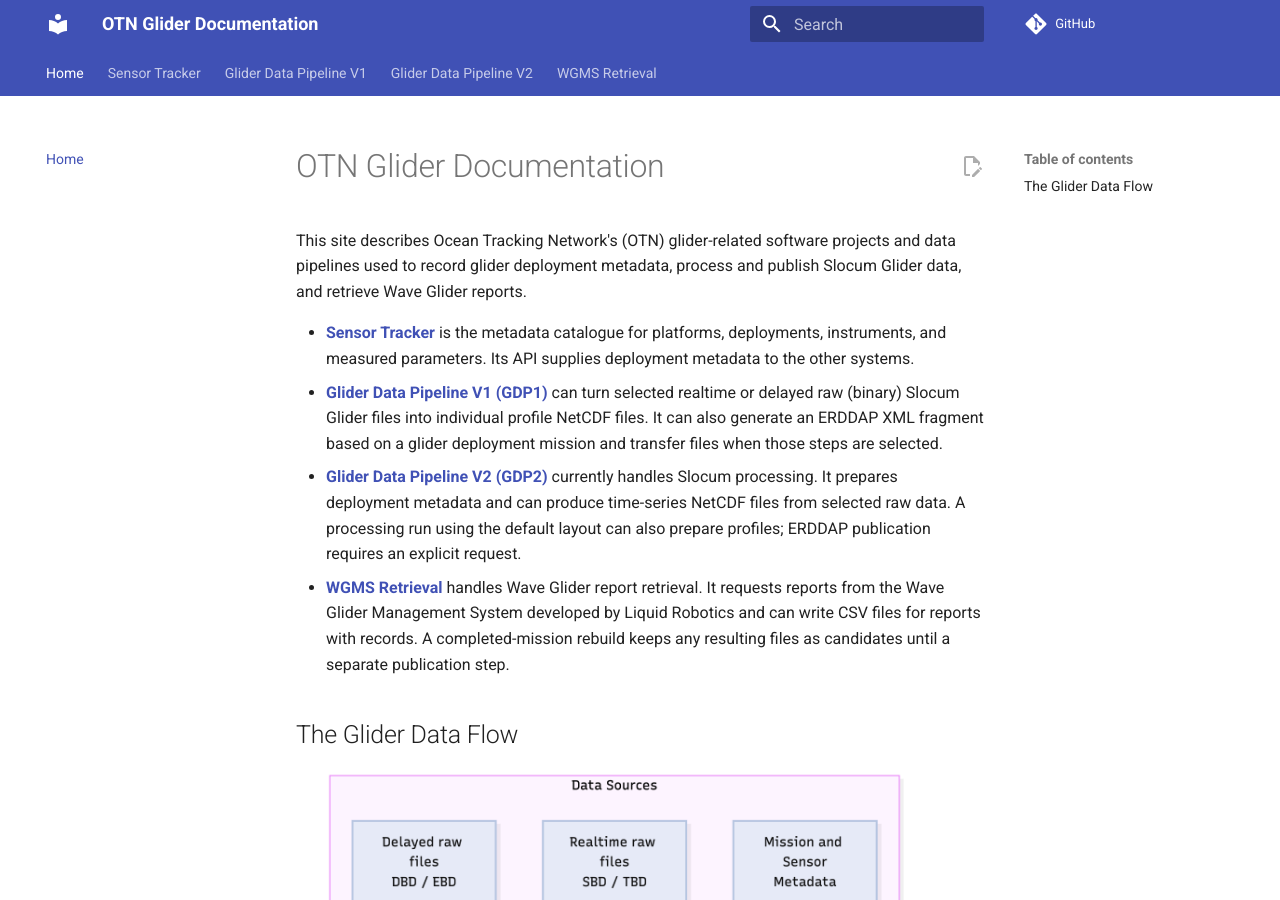
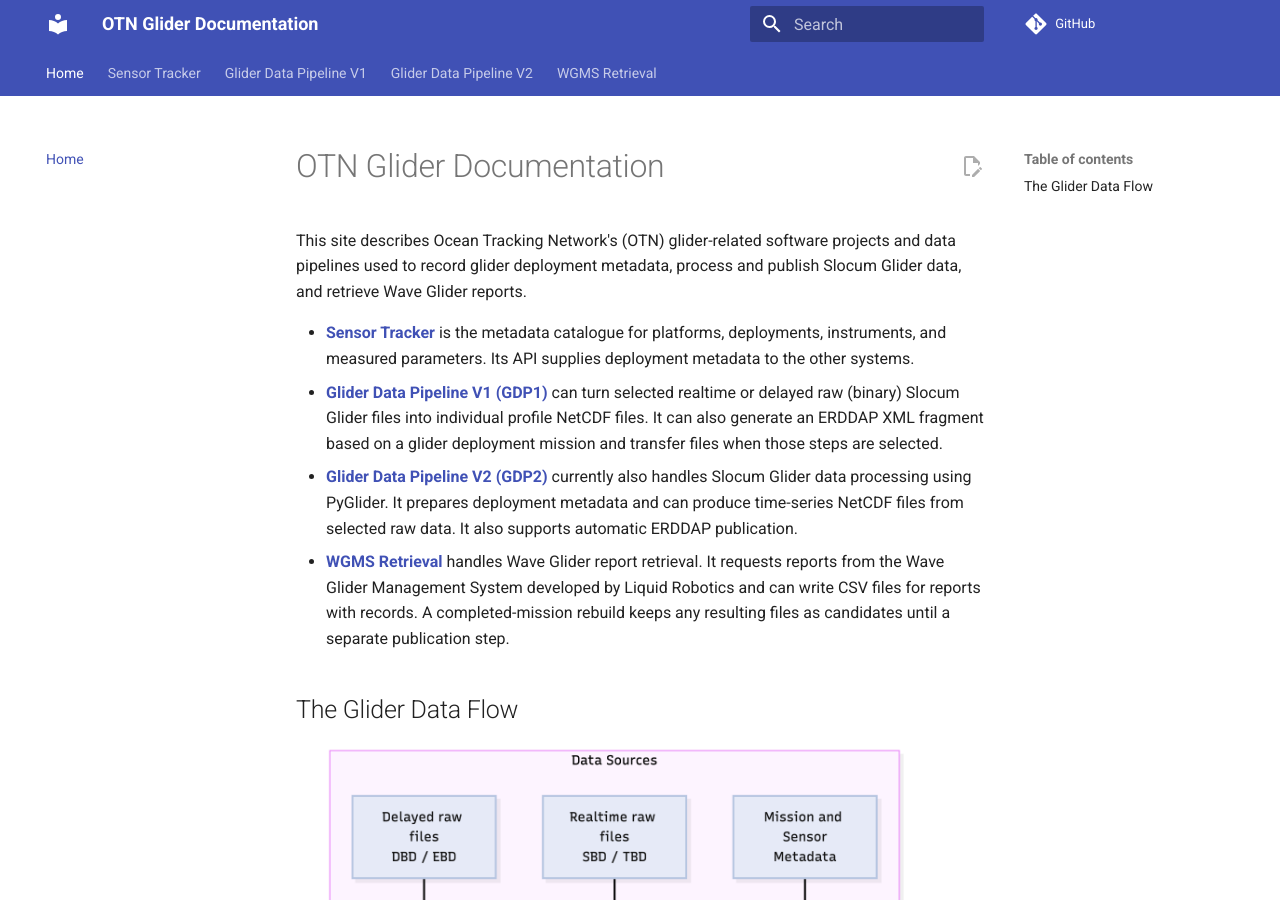
Before and after one commit to ocean-tracking-network/otn-glider-documentation, an MkDocs documentation site: the page built from docs/index.md, in a window 1280 px wide and 900 px high. Built offline with MkDocs 1.6.1 and Material for MkDocs 9.7.7, drawn with Linux system fonts in a browser that asks for light colours; comment, search, counter and statistics services are not loaded.

Commit message:
Refine the index doc

```diff
--- a/docs/index.md
+++ b/docs/index.md
@@ -4,7 +4,7 @@ This site describes Ocean Tracking Network's (OTN) glider-related software proje
 
 - **[Sensor Tracker](sensor-tracker/index.md)** is the metadata catalogue for platforms, deployments, instruments, and measured parameters. Its API supplies deployment metadata to the other systems.
 - **[Glider Data Pipeline V1 (GDP1)](gdp/gdp.md)** can turn selected realtime or delayed raw (binary) Slocum Glider files into individual profile NetCDF files. It can also generate an ERDDAP XML fragment based on a glider deployment mission and transfer files when those steps are selected.
-- **[Glider Data Pipeline V2 (GDP2)](gdpv2/gdpv2.md)** currently handles Slocum processing. It prepares deployment metadata and can produce time-series NetCDF files from selected raw data. A processing run using the default layout can also prepare profiles; ERDDAP publication requires an explicit request.
+- **[Glider Data Pipeline V2 (GDP2)](gdpv2/gdpv2.md)** currently also handles Slocum Glider data processing using PyGlider. It prepares deployment metadata and can produce time-series NetCDF files from selected raw data. It also supports automatic ERDDAP publication.
 - **[WGMS Retrieval](wgms-retrieval/index.md)** handles Wave Glider report retrieval. It requests reports from the Wave Glider Management System developed by Liquid Robotics and can write CSV files for reports with records. A completed-mission rebuild keeps any resulting files as candidates until a separate publication step.
 
 ## The Glider Data Flow
```
